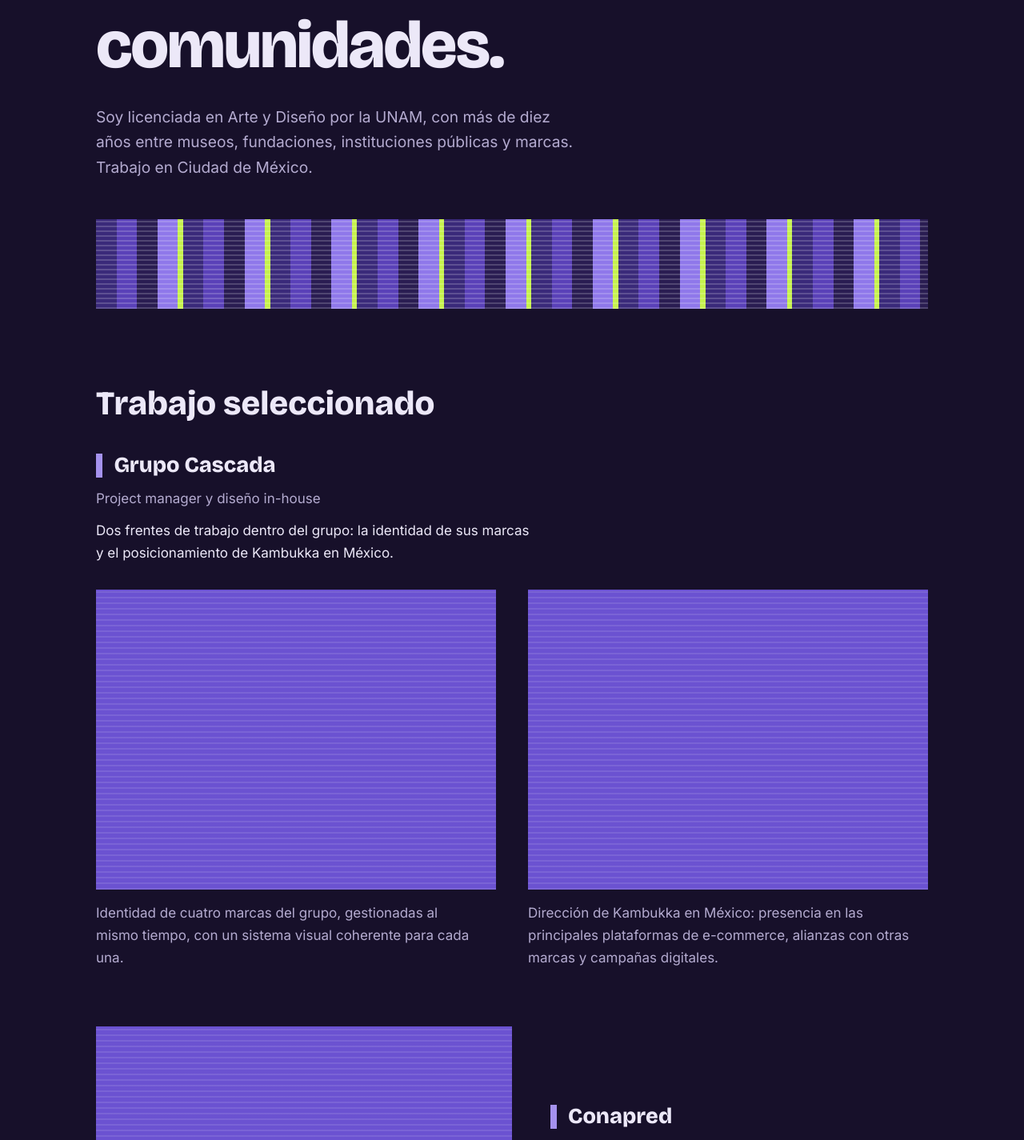
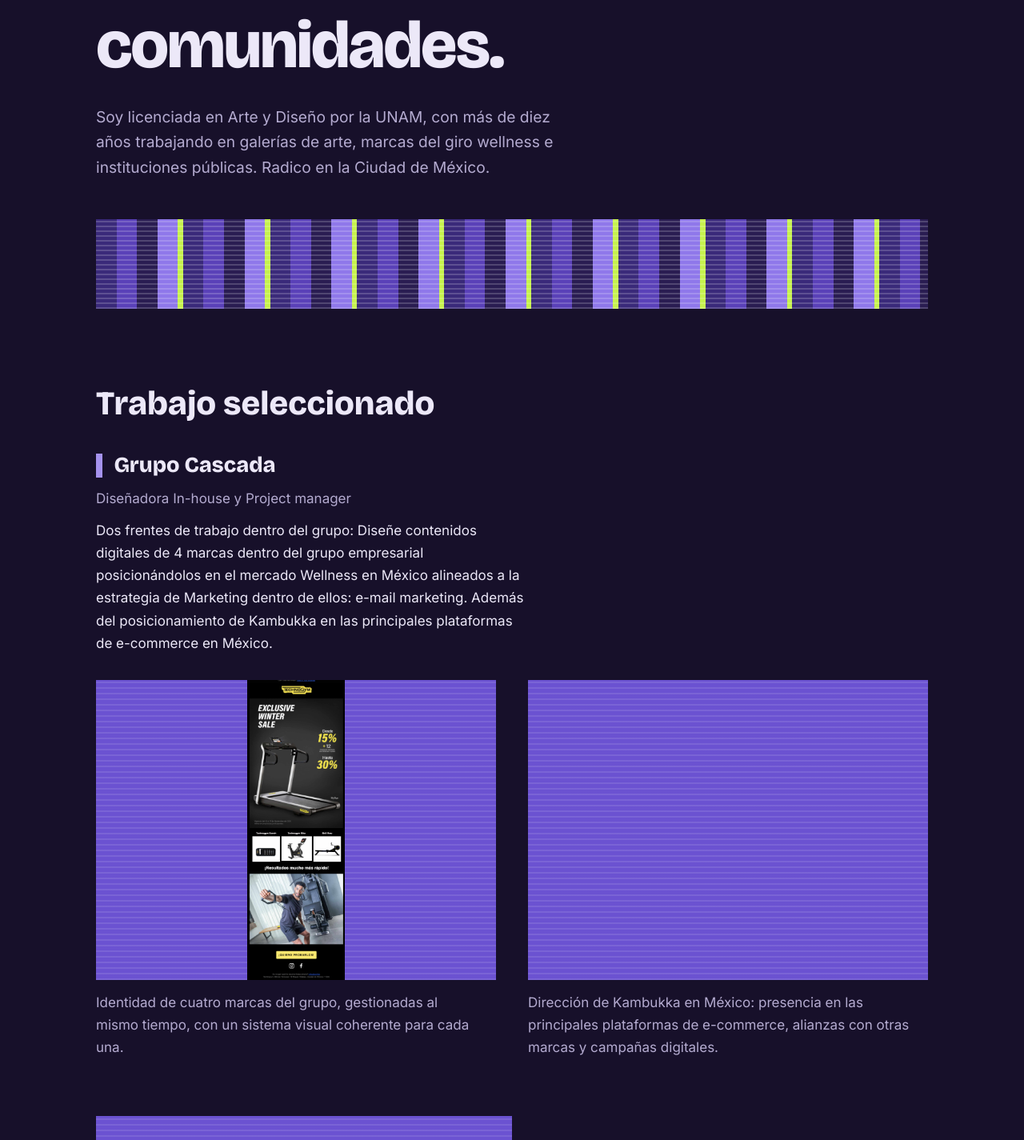
Before and after one commit to marValtierra/PORTFOLIO-2026, a plain HTML site: page index.html in a window 1280 px wide. Shown: the part 520-1945 px from the top of the page at 80% size. Drawn offline with nearby package versions, Linux system fonts and the light colour scheme.

Commit message:
Update portfolio

```diff
--- a/index.html
+++ b/index.html
@@ -25,7 +25,7 @@
   <main>
     <section id="inicio" class="hero">
       <h1>Diseño y gestión de proyectos que conectan instituciones con comunidades.</h1>
-      <p class="lead">Soy licenciada en Arte y Diseño por la UNAM, con más de diez años entre museos, fundaciones, instituciones públicas y marcas. Trabajo en Ciudad de México.</p>
+      <p class="lead">Soy licenciada en Arte y Diseño por la UNAM, con más de diez años trabajando en galerías de arte, marcas del giro wellness e instituciones públicas. Radico en la Ciudad de México.</p>
       <div class="weave" role="presentation"></div>
     </section>
 
@@ -37,12 +37,12 @@
       <article class="project project-wide">
         <div class="project-text">
           <h3>Grupo Cascada</h3>
-          <p class="role">Project manager y diseño in-house</p>
-          <p>Dos frentes de trabajo dentro del grupo: la identidad de sus marcas y el posicionamiento de Kambukka en México.</p>
+          <p class="role">Diseñadora In-house y Project manager  </p>
+          <p>Dos frentes de trabajo dentro del grupo: Diseñe contenidos digitales de 4 marcas dentro del grupo empresarial posicionándolos en el mercado Wellness en México alineados a la estrategia de Marketing dentro de ellos: e-mail marketing. Además del posicionamiento de Kambukka en las principales plataformas de e-commerce en México.</p>
         </div>
         <div class="pair">
           <figure>
-            <div class="ph"><img src="img/cascada-identidad.jpg" alt="Identidad visual de marcas de Grupo Cascada" onerror="this.remove()"></div>
+            <div class="ph"><img src="img/mailing-TG.jpg" alt="Identidad visual de marcas de Grupo Cascada" onerror="this.remove()"></div>
             <figcaption>Identidad de cuatro marcas del grupo, gestionadas al mismo tiempo, con un sistema visual coherente para cada una.</figcaption>
           </figure>
           <figure>
--- a/style.css
+++ b/style.css
@@ -61,7 +61,7 @@ h1, h2, h3, h4 { font-family: var(--display); font-weight: 800; line-height: 1.1
   position: relative; aspect-ratio: 4 / 3; overflow: hidden;
   background: repeating-linear-gradient(0deg, rgba(255,255,255,0.1) 0 2px, transparent 2px 7px), var(--violeta);
 }
-.ph img { position: absolute; inset: 0; width: 100%; height: 100%; object-fit: cover; display: block; }
+.ph img { position: absolute; inset: 0; width: 100%; height: 100%; object-fit: contain; display: block; }
 
 /* ===== Proyectos ===== */
 .project { display: grid; grid-template-columns: 1fr; gap: 1.5rem; align-items: center; margin-bottom: 4.5rem; }
```
Also changed, not shown: img/mailing-TG.jpg (added).
